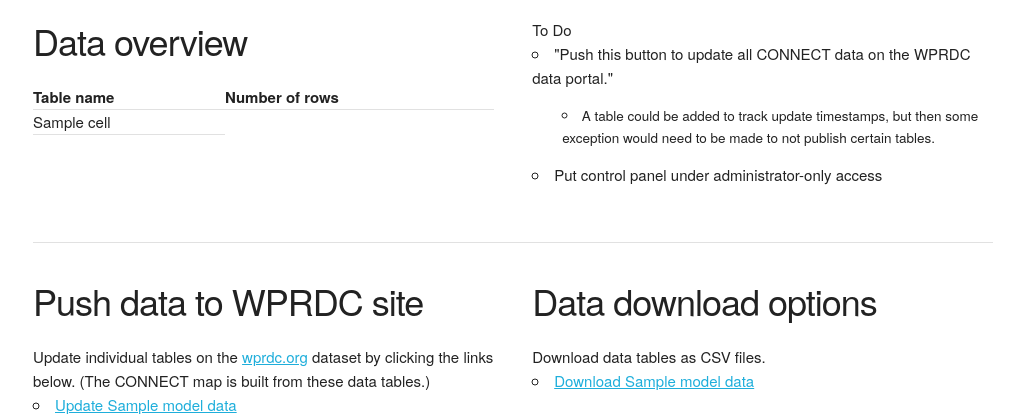
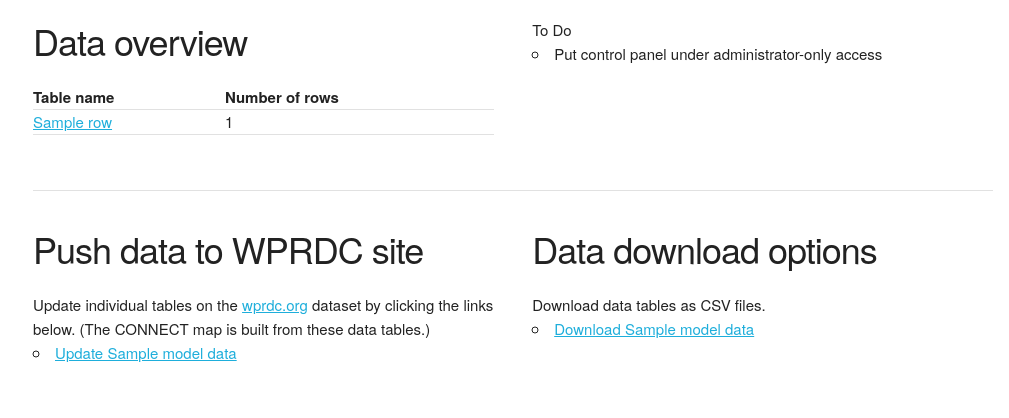
Before and after one commit to WPRDC/connect-bitkeeper, a Django app: template templates/bitkeeper/index.html in a window 1280 px wide. Shown: the part 58-476 px from the top of the page, without its empty margins (127-1136 px from the left). Run offline with Django 3.2, Linux system fonts and the light colour scheme; the template is opened without the code that fills it: most values are stand-ins (such as "Sample title", 1, 10 or a date in 2020).

Commit message:
Link from control panel table name to admin editor view for that table

```diff
--- a/templates/bitkeeper/index.html
+++ b/templates/bitkeeper/index.html
@@ -9,17 +9,14 @@
                 <thead><th>Table name</th><th>Number of rows</th></thead>
                     {% for row in table_stats %}
                         <tr>
-                            {% for cell in row %}
-                                <td>{{ cell }}</td>
-                            {% endfor %}
+                            <td><a href="/admin/bitkeeper/{{ row.table_name | lower }}/">{{ row.table_name }}</a></td>
+                            <td>{{ row.row_count }}</td>
                         </tr>
                     {% endfor %}
             </table>
          </div>
         <div class="six columns">
             <ul>To Do
-                <li>"Push this button to update all CONNECT data on the WPRDC data portal."
-                    <ul><li>A table could be added to track update timestamps, but then some exception would need to be made to not publish certain tables.</li></ul>
                 <li>Put control panel under administrator-only access
             </ul>
         </div>
--- a/views.py
+++ b/views.py
@@ -398,7 +398,7 @@ def index(request):
     for model in all_models:
         table_names.append(model.__name__) #model._meta.object_name)
         all_objects = model.objects.all()
-        table_stats.append([model.__name__, len(all_objects)])
+        table_stats.append({'table_name': model.__name__, 'row_count': len(all_objects)})
         for field in model._meta.get_fields():
             if field.name not in ['id']:
                 field_type_name = field.get_internal_type()
```
